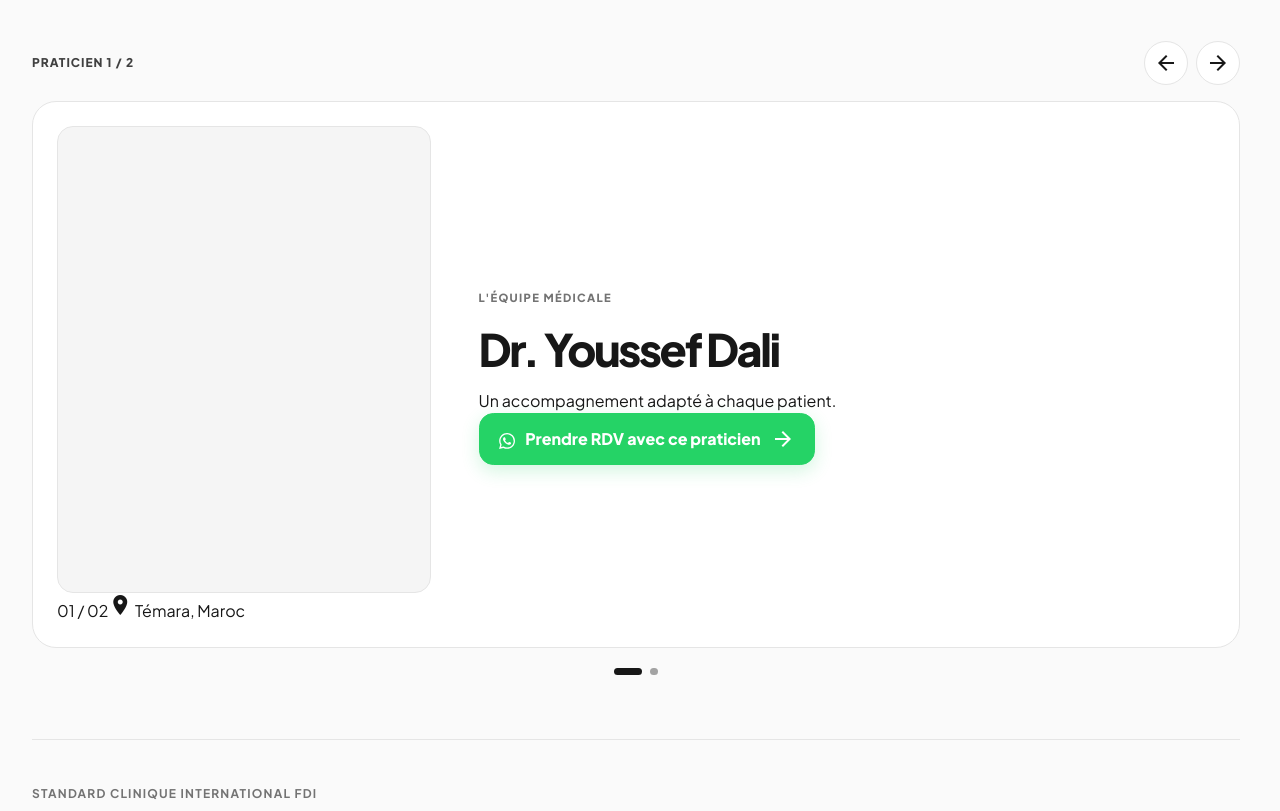
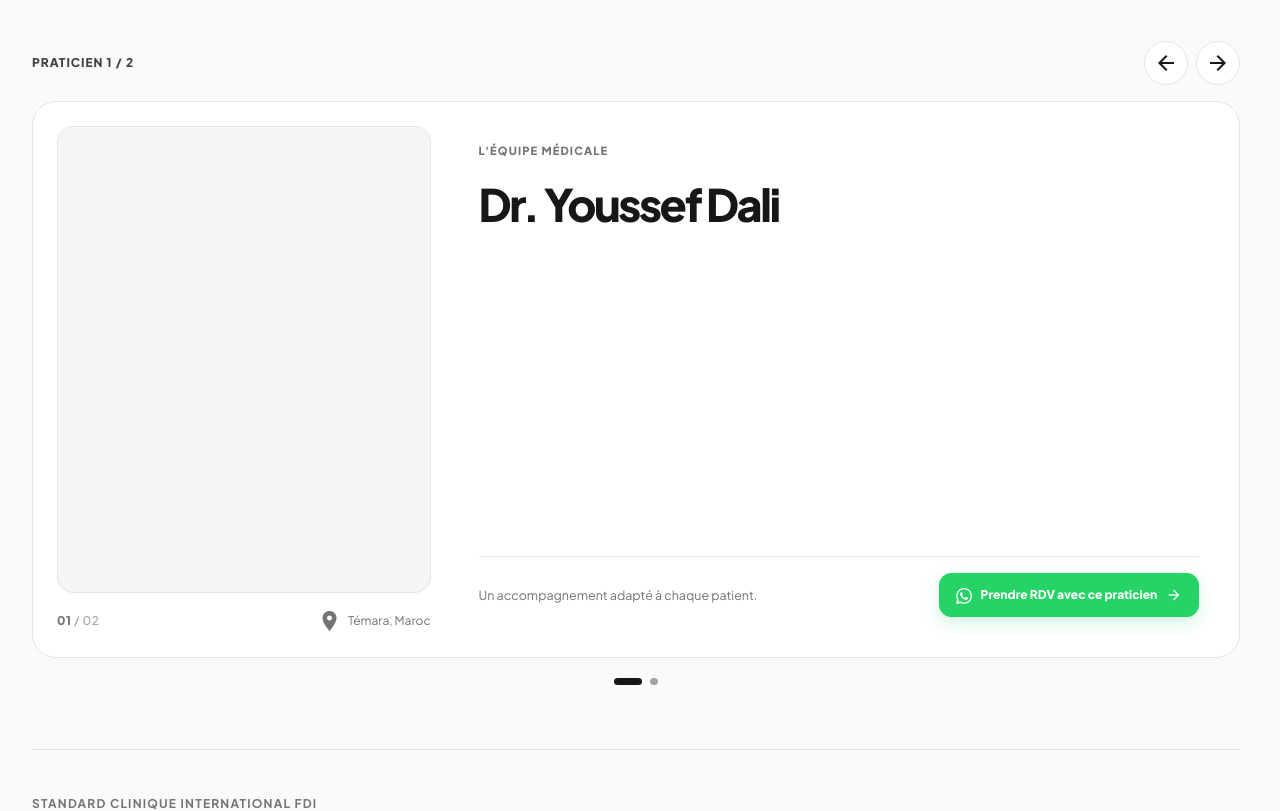
Before and after one commit to marvenpiadri/DrDali, an Angular app: page /clinic in a window 1280 px wide. Shown: the part 641-1452 px from the top of the page. Built offline with nearby package versions, Linux system fonts and the light colour scheme; a web font is replaced by a local one.

Commit message:
Restore doctor profile card styling without portraits

```diff
--- a/src/app/components/doctor-slider/doctor-slider.css
+++ b/src/app/components/doctor-slider/doctor-slider.css
@@ -20,3 +20,32 @@
 :host-context(.dark) .dot-indicator.is-current{background:#f5f5f5}
 @media(max-width:640px){.doctor-slide-grid{grid-template-columns:minmax(0,1fr);gap:1rem;min-height:0}.doctor-portrait{min-height:260px;aspect-ratio:16/9}.doctor-information-card{padding:1rem .25rem}.doctor-name{font-size:1.8rem}}
 @media(prefers-reduced-motion:reduce){.slide-wrapper,.dot-indicator{transition:none}}
+/* Preserve the full doctor profile-card layout while portraits are pending. */
+.doctor-portrait-column{display:flex;min-width:0;flex-direction:column;gap:1rem}
+.doctor-portrait{min-height:420px;aspect-ratio:4/5;background:var(--surface-muted,#f5f5f5);border:1px solid var(--border-subtle,#e5e5e5)}
+.doctor-portrait-meta{display:flex;align-items:center;justify-content:space-between;gap:.75rem;color:var(--text-tertiary,#737373);font-size:.75rem}
+.portrait-index{font-weight:800;letter-spacing:.04em}
+.portrait-index span{color:var(--text-tertiary,#a3a3a3);font-weight:500}
+.portrait-location,.doctor-information-topline,.doctor-languages{display:flex;align-items:center;gap:.4rem}
+.doctor-information-card{display:flex;min-width:0;flex-direction:column;gap:1.25rem;padding:clamp(.5rem,1.5vw,1rem)}
+.doctor-information-topline{justify-content:space-between;gap:1rem;flex-wrap:wrap}
+.doctor-kicker,.doctor-section-label{color:var(--text-tertiary,#737373);font-size:.7rem;font-weight:800;letter-spacing:.1em;text-transform:uppercase}
+.doctor-identity{min-width:0}
+.doctor-title{margin:.35rem 0 0;color:var(--text-secondary,#626262);font-size:.9rem;font-weight:650}
+.doctor-detail-section{display:grid;gap:.55rem}
+.doctor-bio{margin:0;color:var(--text-secondary,#626262);font-size:.9rem;line-height:1.75}
+.doctor-quote{margin:0;padding:1rem 1.1rem;border-inline-start:3px solid var(--border-strong,#aaa);background:var(--surface-muted,#f5f5f5);color:var(--text-secondary,#626262);font-size:.85rem;font-style:italic;line-height:1.7}
+.doctor-specialties-grid{display:grid;grid-template-columns:repeat(2,minmax(0,1fr));gap:.6rem}
+.doctor-specialty{display:flex;align-items:center;gap:.55rem;padding:.7rem;border:1px solid var(--border-subtle,#e5e5e5);border-radius:.75rem;color:var(--text-primary,#171717);font-size:.78rem}
+.doctor-specialty .material-icons,.doctor-diploma .material-icons{color:var(--text-tertiary,#737373);font-size:1rem}
+.doctor-diplomas{display:grid;gap:.55rem}
+.doctor-diploma{display:flex;align-items:flex-start;gap:.55rem;color:var(--text-secondary,#626262);font-size:.8rem;line-height:1.5}
+.doctor-card-footer{display:flex;align-items:center;justify-content:space-between;gap:1rem;margin-top:auto;padding-top:1rem;border-top:1px solid var(--border-subtle,#e5e5e5)}
+.doctor-footer-note{margin:0;color:var(--text-tertiary,#737373);font-size:.78rem}
+.doctor-book-button{display:flex;align-items:center;justify-content:center;gap:.55rem;min-height:2.75rem;padding:.7rem 1rem;border:0;border-radius:.75rem;background:var(--text-primary,#171717);color:var(--surface,#fff);font-size:.75rem;font-weight:750;cursor:pointer}
+.doctor-book-button:focus-visible{outline:2px solid var(--focus-ring,#777);outline-offset:3px}
+.doctor-book-arrow{font-size:1rem}
+:host-context(.dark) .doctor-portrait{background:var(--surface-muted,#1a1a1a);border-color:var(--border-subtle,#303030)}
+:host-context(.dark) .doctor-quote{background:var(--surface-muted,#1a1a1a)}
+@media(max-width:1023px){.doctor-slide-grid{grid-template-columns:minmax(0,1fr);gap:1.5rem}.doctor-portrait-column{max-width:100%}.doctor-portrait{min-height:260px;aspect-ratio:16/7}.doctor-information-card{padding:.5rem 0}.doctor-card-footer{flex-wrap:wrap}}
+@media(max-width:560px){.doctor-specialties-grid{grid-template-columns:minmax(0,1fr)}.doctor-portrait-meta{font-size:.7rem}.doctor-card-footer{align-items:stretch;flex-direction:column}.doctor-book-button{width:100%}}
```
